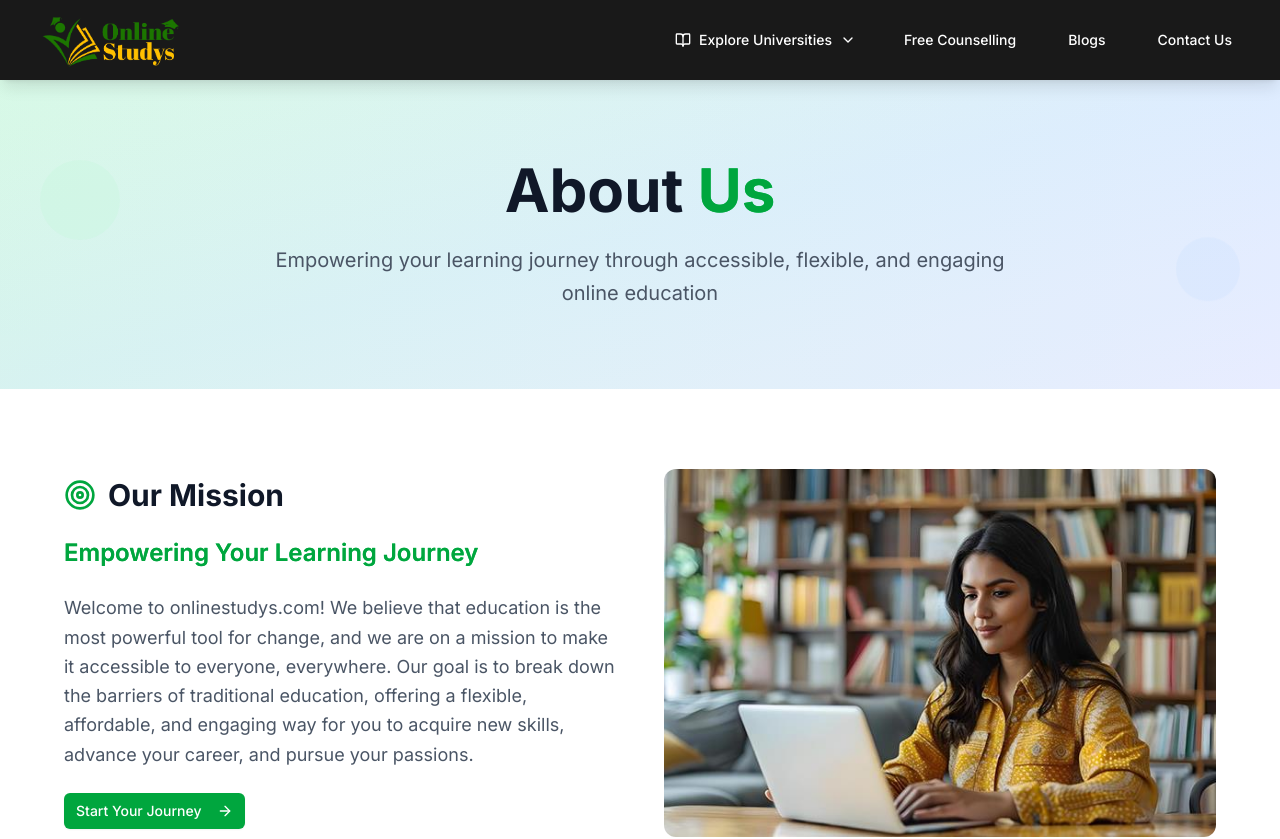
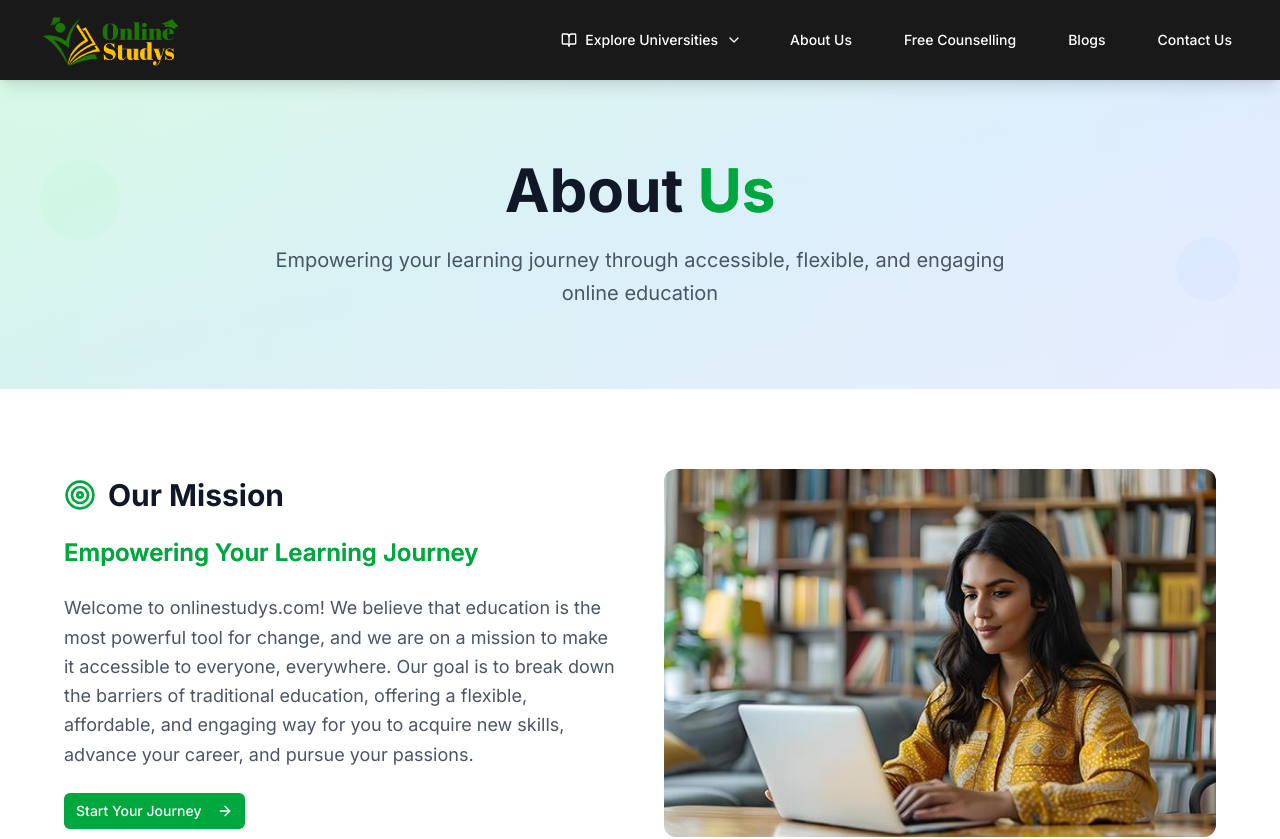
Before and after one commit to Stealth-Rishabh/onlinestudys.com, a Next.js app: page /about-us in a window 1280 px wide. Shown: the top 839 px of the page. Built offline with nearby package versions, Linux system fonts and the light colour scheme.

Commit message:
Add About Us page enhancements: integrate counselling popup and update button interactions for improved user engagement. Include 'About Us' links in the Header for better navigation.

```diff
--- a/src/app/about-us/page.jsx
+++ b/src/app/about-us/page.jsx
@@ -19,9 +19,11 @@ import {
 import Link from "next/link";
 import { useEffect, useState } from "react";
 import Image from "next/image";
+import AutoPopup from "@/components/ui/AutoPopup";
 
 export default function AboutUs() {
   const [isVisible, setIsVisible] = useState({});
+  const [showCounsellingPopup, setShowCounsellingPopup] = useState(false);
 
   useEffect(() => {
     const observer = new IntersectionObserver(
@@ -46,7 +48,6 @@ export default function AboutUs() {
 
   return (
     <div className="min-h-screen bg-white overflow-hidden">
-
       {/* Hero Section */}
       <section className="bg-gradient-to-br from-green-50 via-blue-50 to-purple-50 py-20 px-6 relative overflow-hidden">
         <div className="absolute inset-0 bg-gradient-to-r from-green-400/10 to-blue-400/10 animate-pulse"></div>
@@ -113,7 +114,10 @@ export default function AboutUs() {
                 affordable, and engaging way for you to acquire new skills,
                 advance your career, and pursue your passions.
               </p>
-              <Button className="bg-green-600 hover:bg-green-700 text-white px-8 py-3 group transition-all duration-300 hover:scale-105 hover:shadow-lg">
+              <Button
+                onClick={() => setShowCounsellingPopup(true)}
+                className="bg-green-600 hover:bg-green-700 text-white px-8 py-3 group transition-all duration-300 hover:scale-105 hover:shadow-lg"
+              >
                 Start Your Journey
                 <ArrowRight className="ml-2 h-4 w-4 transition-transform group-hover:translate-x-1" />
               </Button>
@@ -203,7 +207,9 @@ export default function AboutUs() {
                     : "opacity-0 translate-y-10"
                 }`}
               >
-                <Card className={`border-0 shadow-lg hover:shadow-2xl transition-all duration-500 group hover:-translate-y-2 h-full bg-green-100`}>
+                <Card
+                  className={`border-0 shadow-lg hover:shadow-2xl transition-all duration-500 group hover:-translate-y-2 h-full bg-green-100`}
+                >
                   <CardContent className="p-5 text-center">
                     <item.icon className="h-12 w-12 text-green-600 mx-auto mb-4 transition-all duration-300 group-hover:scale-110 group-hover:text-green-500" />
                     <h3 className="text-xl font-semibold text-gray-900 mb-3 group-hover:text-green-600 transition-colors duration-300">
@@ -339,6 +345,13 @@ export default function AboutUs() {
           animation: float-delayed 8s ease-in-out infinite;
         }
       `}</style>
+
+      {showCounsellingPopup && (
+        <AutoPopup
+          onClose={() => setShowCounsellingPopup(false)}
+          forceShow={true}
+        />
+      )}
     </div>
   );
 }
--- a/src/components/layout/Header.jsx
+++ b/src/components/layout/Header.jsx
@@ -41,6 +41,15 @@ const Header = () => {
             <div className="relative">
               <NavigationDropdown />
             </div>
+            <Link href="/about-us">
+              <Button
+                variant="link"
+                // className="flex items-center cursor-pointer gap-2 text-green-700 hover:text-green-600 hover:bg-green-50 bg-white ring-2 ring-green-200 ring-offset-2 text-sm lg:text-base px-3 py-2"
+                className="cursor-pointer"
+              >
+                About Us
+              </Button>
+            </Link>
             <Button
               variant="link"
               // className="flex items-center cursor-pointer gap-2 text-green-700 hover:text-green-600 hover:bg-green-50 bg-white ring-2 ring-green-200 ring-offset-2 text-sm lg:text-base px-3 py-2"
@@ -93,6 +102,17 @@ const Header = () => {
               <NavigationDropdown />
             </div>
             <div className="px-3 py-2">
+              <Link href="/about-us" onClick={closeMobileMenu}>
+                <Button
+                  variant="link"
+                  // className="w-full justify-start text-green-700 hover:text-green-600 hover:bg-green-50 bg-white ring-2 ring-green-200 ring-offset-2 text-sm"
+                  className="cursor-pointer text-black"
+                >
+                  About Us
+                </Button>
+              </Link>
+            </div>
+            <div className="px-3 py-2">
               <Button
                 variant="link"
                 // className="w-full justify-start text-green-700 hover:text-green-600 hover:bg-green-50 bg-white ring-2 ring-green-200 ring-offset-2 text-sm"
```
